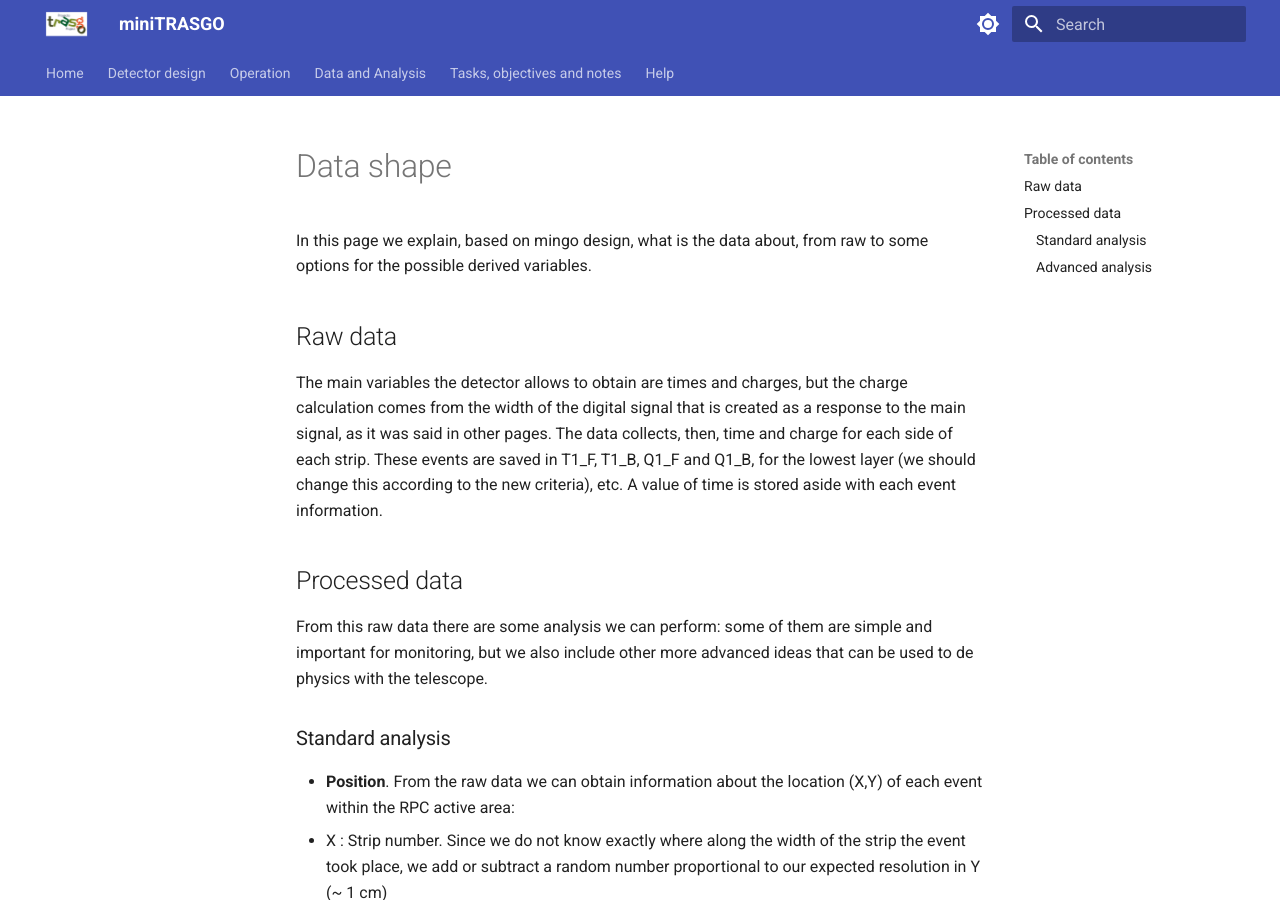
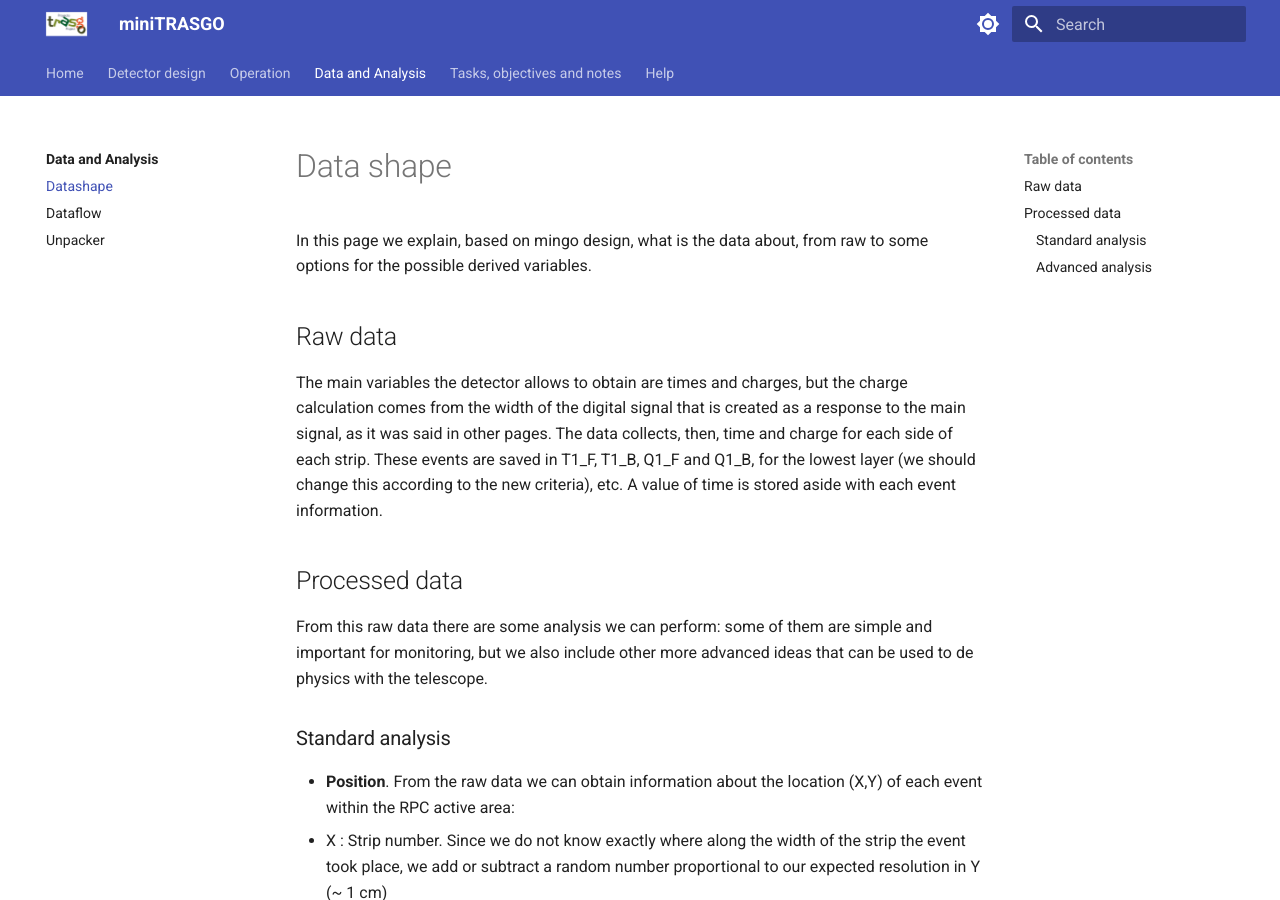
Before and after one commit to cayesoneira/miniTRASGO-documentation, an MkDocs documentation site: the page built from docs/data/shape.md, in a window 1280 px wide and 900 px high. Built offline with MkDocs 1.6.1 and Material for MkDocs 9.7.7, drawn with Linux system fonts in a browser that asks for light colours; formulas are drawn with MathJax 3; some of the changed lines change nothing that is shown.

Commit message:
Update mkdocs.yml

```diff
--- a/mkdocs.yml
+++ b/mkdocs.yml
@@ -20,8 +20,8 @@
         - Monitoring: operation/monitoring.md
     - Data and Analysis:
         - data/index.md
+        - Datashape: data/shape.md
         - Dataflow: data/dataflow.md
-        - Variables and diagram: data/variables.md
         - Unpacker: data/unpacker.md
     - Tasks, objectives and notes:
         - tasks/index.md
```
